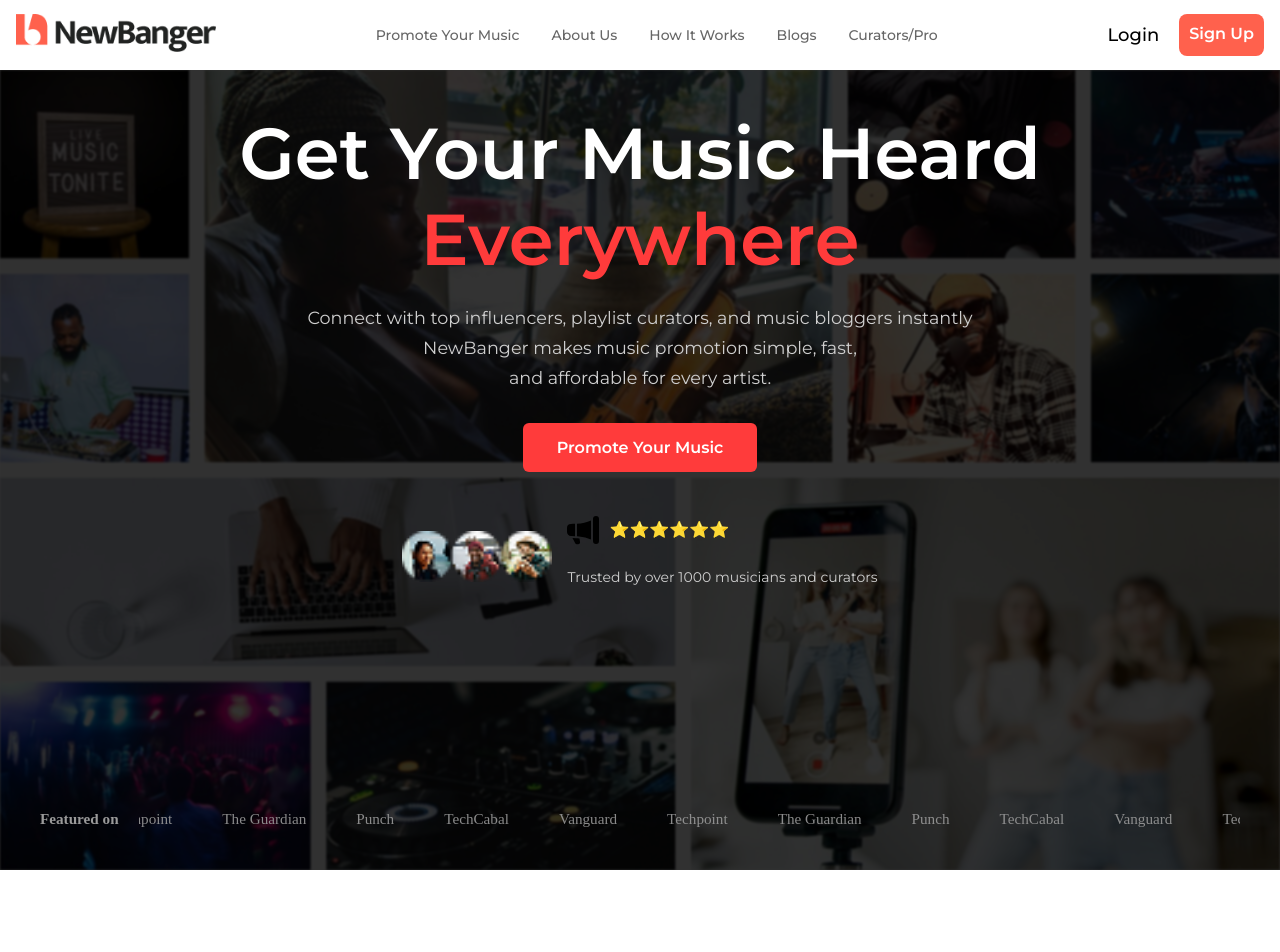
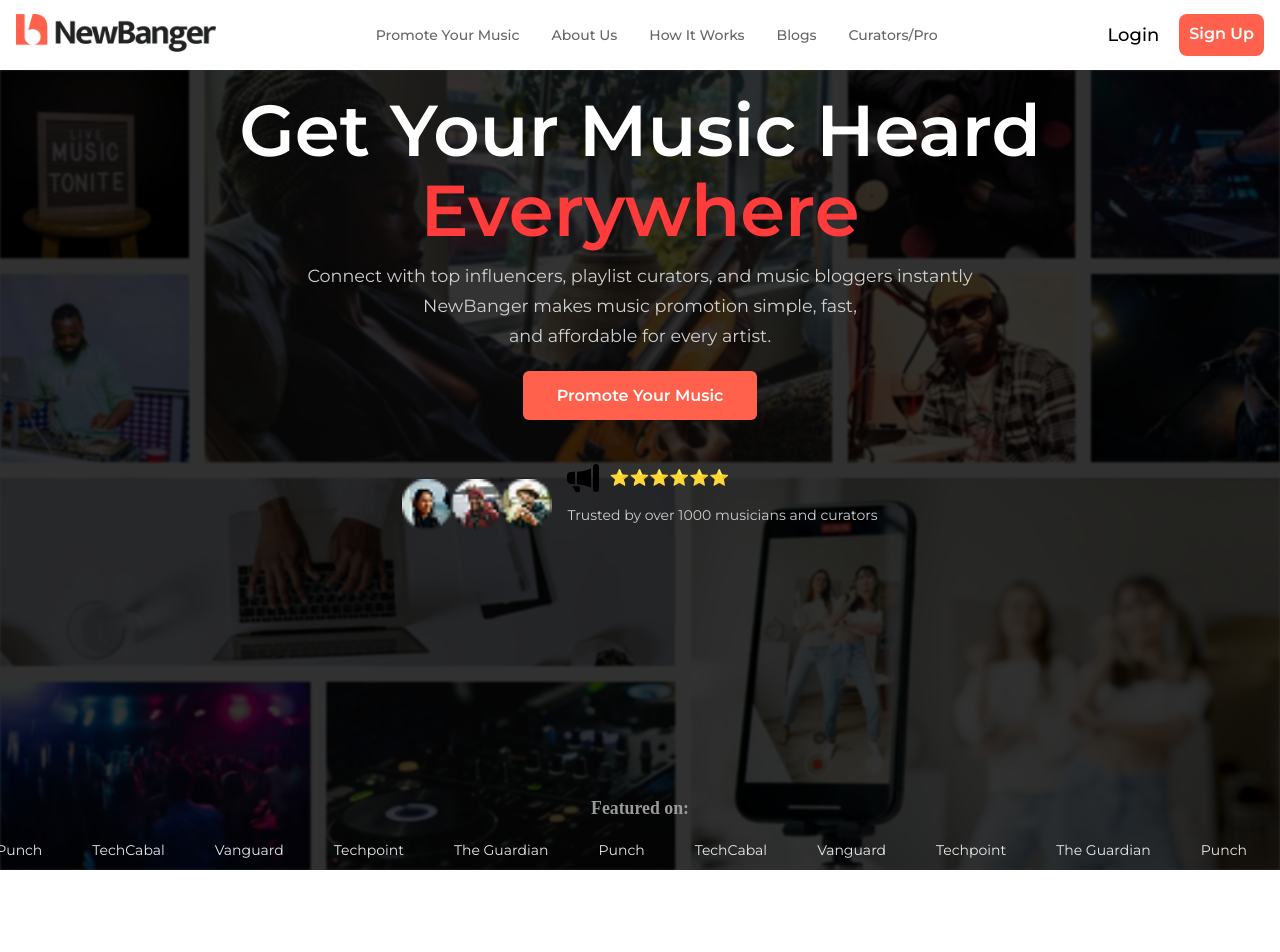
Before and after one commit to Menzo101/newBanger, a React (Vite) app: page / in a window 1280 px wide. Shown: the top 952 px of the page. Built offline with nearby package versions, Linux system fonts and the light colour scheme; a web font is replaced by a local one.

Commit message:
secondchange

```diff
--- a/src/App.jsx
+++ b/src/App.jsx
@@ -11,11 +11,13 @@ import HeroComponent from "./components/HeroComponent";
 import Testimonial from "./components/Testimonial";
 import Slider from "./components/Slider";
 import Home from "./pages/Home";
+import ChangeBackground from "./components/ChangeBackground";
 
 function App() {
   return (
     <>
       <Home />
+      {/* <ChangeBackground /> */}
       {/* <Navbar />
       <HeroComponent />
       <WhatWeDo />
--- /dev/null
+++ b/src/components/ChangeBackground.jsx
@@ -0,0 +1,39 @@
+import React from "react";
+import "./changebackground.css";
+
+const ChangeBackground = () => {
+  return (
+    <>
+      <section class="network-section">
+        <h2 class="network-title">
+          Connect with music professionals and grow your <br /> network
+        </h2>
+
+        <div class="network-grid">
+          <div class="network-card-wrapper">
+            <div class="card-header">
+              <span class="card-label">INFLUENCERS</span>
+              <span class="card-line"></span>
+            </div>
+
+            <img src="img/influencer.jpg" class="network-card default-img" />
+
+            <img
+              src="img/influencer-hover.jpg"
+              class="network-card hover-img"
+            />
+
+            <div class="card-overlay">
+              <span class="card-label">INFLUENCERS</span>
+              <span class="card-line"></span>
+            </div>
+          </div>
+        </div>
+
+        <button class="card-btn">Promote your music</button>
+      </section>
+    </>
+  );
+};
+
+export default ChangeBackground;
--- a/src/components/SecondComponent.jsx
+++ b/src/components/SecondComponent.jsx
@@ -39,30 +39,27 @@ const SecondComponent = () => {
         </div>
 
         <div className="featured-strip">
-          <span className="featured-label">Featured on</span>
-
+          <h3>Featured on: </h3>
           <div className="ticker">
             <div className="ticker-track">
-              <span>TechCabal</span>
-              <span>Vanguard</span>
-              <span>Techpoint</span>
-              <span>The Guardian</span>
-              <span>Punch</span>
+              <Link className="tick-link">TechCabal</Link>
+              <Link className="tick-link">Vanguard</Link>
+              <Link className="tick-link"> Techpoint</Link>
+              <Link className="tick-link">The Guardian</Link>
+              <Link className="tick-link"> Punch</Link>
 
-              <span>TechCabal</span>
-              <span>Vanguard</span>
-              <span>Techpoint</span>
-              <span>The Guardian</span>
-              <span>Punch</span>
+              <Link className="tick-link">TechCabal</Link>
+              <Link className="tick-link">Vanguard</Link>
+              <Link className="tick-link">Techpoint</Link>
+              <Link className="tick-link">The Guardian</Link>
 
-              <span>TechCabal</span>
-              <span>Vanguard</span>
-              <span>Techpoint</span>
-              <span>The Guardian</span>
-              <Link>
-                {" "}
-                <span>Punch</span>
-              </Link>
+              <Link className="tick-link"> Punch</Link>
+
+              <Link className="tick-link">TechCabal</Link>
+              <Link className="tick-link">Vanguard</Link>
+              <Link className="tick-link"> Techpoint</Link>
+              <Link className="tick-link"> The Guardian</Link>
+              <Link className="tick-link">Punch</Link>
             </div>
           </div>
         </div>
--- /dev/null
+++ b/src/components/changebackground.css
@@ -0,0 +1,17 @@
+.network-section {
+    padding: 60px 20px;
+}
+
+.network-title {
+    font-size: 48px;
+    font-weight: 600;
+    text-align: center;
+}
+
+.network-grid {
+    max-width: 1324px;
+    margin: 3rem auto;
+    display: grid;
+    grid-template-columns: repeat(auto-fit, minmax(240px, 1fr));
+    gap: 12px;
+}
--- a/src/components/secondcomponent.css
+++ b/src/components/secondcomponent.css
@@ -10,6 +10,7 @@
     height: 100vh;
     overflow: hidden;
     color: #fff;
+
 }
 
 /* Background image grid feel */
@@ -33,7 +34,7 @@
     max-width: 850px;
     margin: auto;
     align-items: center;
-    padding-top: 40px;
+    padding-top: 20px;
     text-align: center;
 }
 
@@ -43,16 +44,13 @@
     font-weight: 600;
     font-style: SemiBold;
     letter-spacing: 2%;
-
-    line-height: 86.4px;
+    line-height: 80.4px;
 }
 
 .hero-content p {
     font-size: 20px;
     font-family: Montserrat;
     line-height: 1.7;
-
-
 
 }
 
@@ -62,15 +60,15 @@
 }
 
 .hero p {
-    margin-top: 20px;
+    margin-top: 10px;
     font-size: 1.1rem;
     color: #cfcfcf;
 }
 
 .cta-btn {
-    margin-top: 30px;
+    margin-top: 20px;
     padding: 15px 34px;
-    background: #ff3b3b;
+    background-color: rgba(255, 97, 77, 1);
     border: none;
     border-radius: 6px;
     font-size: 1rem;
@@ -80,7 +78,7 @@
 }
 
 .cta-btn:hover {
-    background: #e13232;
+    background-color: rgba(255, 97, 77, 1);
 }
 
 /* Social Proof */
@@ -124,13 +122,12 @@
     font-size: 14px;
     font-family: Montserrat;
 
-    font-style: Medium;
+
 
 }
 
 .avatars img {
     width: 150px;
-
     height: 150px;
     border-radius: 40%;
 
@@ -139,27 +136,45 @@
 
 }
 
+.tick-link {
+    text-decoration: none;
+    list-style: none;
+    color: white;
+    font-size: 14px;
+    font-family: Montserrat;
+    line-height: 1.7;
+    white-space: nowrap;
+    opacity: 0.9;
+}
+
 /* Featured On Strip */
 .featured-strip {
     position: absolute;
-    bottom: 30px;
+
+    bottom: -5px;
     width: 100%;
     display: flex;
     align-items: center;
+    flex-direction: column;
     gap: 20px;
     padding: 12px 40px;
     color: #9a9a9a;
     font-size: 0.95rem;
+
+
 }
 
-.featured-label {
-    white-space: nowrap;
-    font-weight: 600;
+.feature-strip h3 {
+    color: white;
+    font-size: 16px;
+    font-family: Montserrat;
+    line-height: 1.7;
 }
 
 .ticker {
     overflow: hidden;
     flex: 1;
+
 }
 
 .ticker-track {
@@ -167,12 +182,10 @@
     gap: 50px;
     width: max-content;
     animation: tickerScroll 22s linear infinite;
+
 }
 
-.ticker-track span {
-    white-space: nowrap;
-    opacity: 0.9;
-}
+
 
 /* Ticker Animation */
 @keyframes tickerScroll {
```
